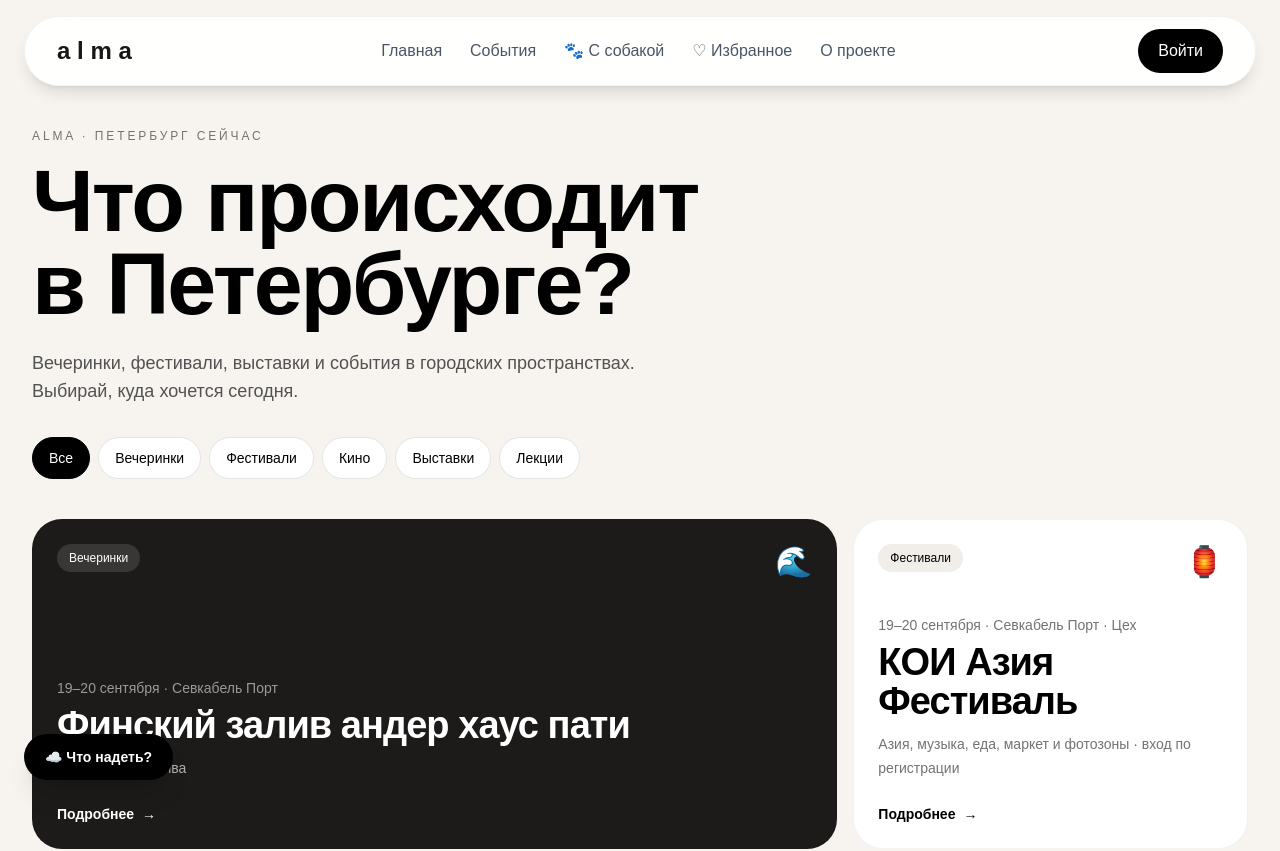
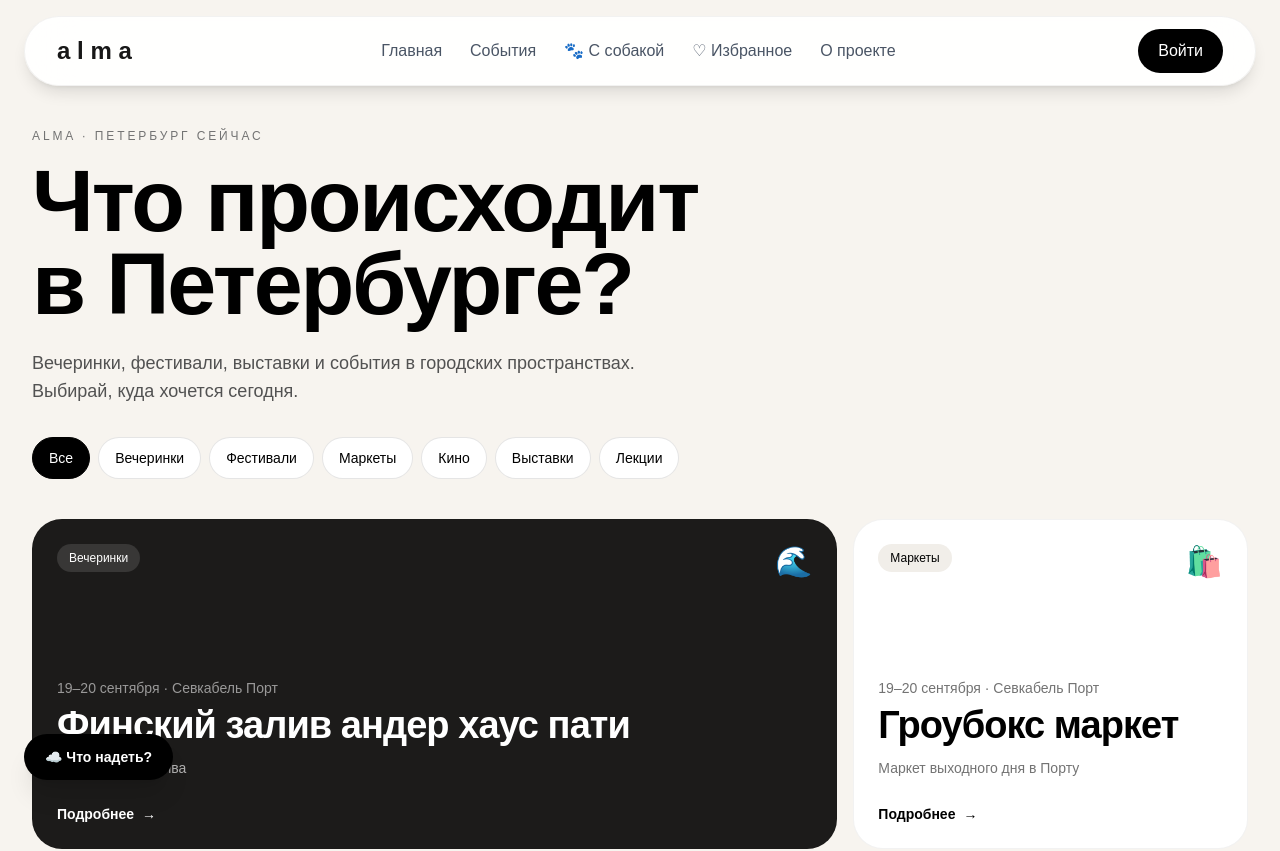
Before and after one commit to olgakastanova48386-dotcom/alma, a Next.js app: page /map in a window 1280 px wide. Shown: the top 851 px of the page. Built offline with nearby package versions, Linux system fonts and the light colour scheme; no server answers.

Commit message:
Добавить маркеты в события

```diff
--- a/app/map/page.tsx
+++ b/app/map/page.tsx
@@ -14,6 +14,7 @@ type EventItem = {
 
 const events: EventItem[] = [
   { title: "Финский залив андер хаус пати", place: "Севкабель Порт", date: "19–20 сентября", category: "Вечеринки", note: "Вечеринка у залива", href: "https://sevcableport.ru/afisha/", accent: "🌊" },
+  { title: "Гроубокс маркет", place: "Севкабель Порт", date: "19–20 сентября", category: "Маркеты", note: "Маркет выходного дня в Порту", href: "https://sevcableport.ru/afisha/", accent: "🛍️" },
   { title: "КОИ Азия Фестиваль", place: "Севкабель Порт · Цех", date: "19–20 сентября", category: "Фестивали", note: "Азия, музыка, еда, маркет и фотозоны · вход по регистрации", href: "https://sevcableport.ru/afisha/koi-aziya-festival/", accent: "🏮" },
   { title: "SPIEXFF", place: "Севкабель Порт · лекторий’порт", date: "до 20 сентября", category: "Кино", note: "Международный фестиваль экспериментального кино", href: "https://sevcableport.ru/afisha/sankt-peterburgskij-mezhdunarodnyj-festival-eksperimentalnogo-kino-spiexff/", accent: "🎞️" },
   { title: "Виктор Цой. Легенда", place: "Севкабель Порт", date: "до 27 сентября", category: "Выставки", note: "Выставка в Порту", href: "https://sevcableport.ru/afisha/", accent: "🎸" },
@@ -22,7 +23,7 @@ const events: EventItem[] = [
   { title: "DARK WAVE", place: "Брусницын", date: "31 октября", category: "Вечеринки", note: "Тёмная эстетика, образы и немного мистики", href: "https://brusnitsyn.spb.ru/", accent: "🖤" },
 ];
 
-const filters = ["Все", "Вечеринки", "Фестивали", "Кино", "Выставки", "Лекции"];
+const filters = ["Все", "Вечеринки", "Фестивали", "Маркеты", "Кино", "Выставки", "Лекции"];
 
 export default function MapPage() {
   const [filter, setFilter] = useState("Все");
```
